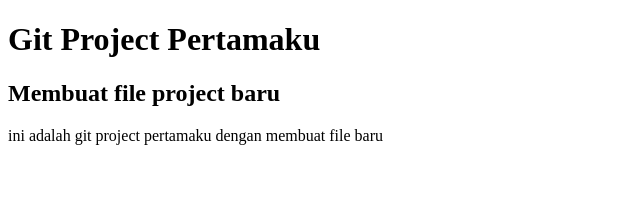
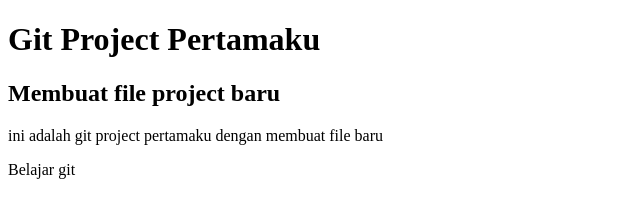
Before and after one commit to aldomarsendo/git, a plain HTML site: page index.html in a window 1280 px wide. Shown: the full height of the page, 0-640 px from the left. Drawn offline with Linux system fonts and the light colour scheme.

Commit message:
Menambahkan baris baru

```diff
--- a/index.html
+++ b/index.html
@@ -7,6 +7,7 @@
     <h1>Git Project Pertamaku</h1>
     <h2>Membuat file project baru</h2>
     <p>ini adalah git project pertamaku dengan membuat file baru</p>
+    <p>Belajar git</p>
     <link rel="stylesheet"j
 </body>
 </html>
```
